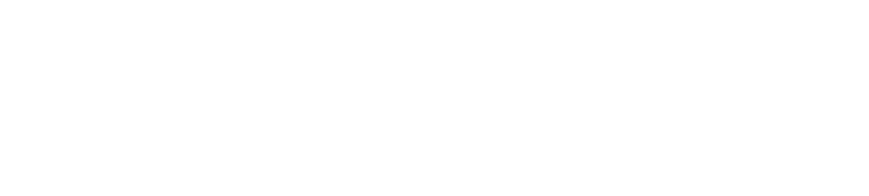
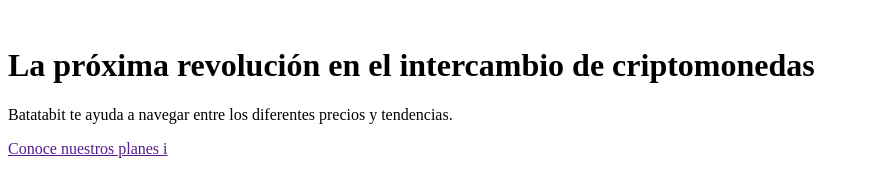
Before and after one commit to ACondori95/batata-bit, a plain HTML site: page index.html in a window 1280 px wide. Shown: the whole page, without its empty margins (0-869 px from the left). Drawn offline with Linux system fonts and the light colour scheme.

Commit message:
maquetación del header

```diff
--- a/index.html
+++ b/index.html
@@ -11,7 +11,17 @@
       rel="stylesheet" />
   </head>
   <body>
-    <header></header>
+    <header>
+      <img src="" alt="" />
+      <div>
+        <h1>La próxima revolución en el intercambio de criptomonedas</h1>
+        <p>
+          Batatabit te ayuda a navegar entre los diferentes precios y
+          tendencias.
+        </p>
+        <a href="">Conoce nuestros planes <span>i</span></a>
+      </div>
+    </header>
     <main>
       <section></section>
       <section></section>
```
